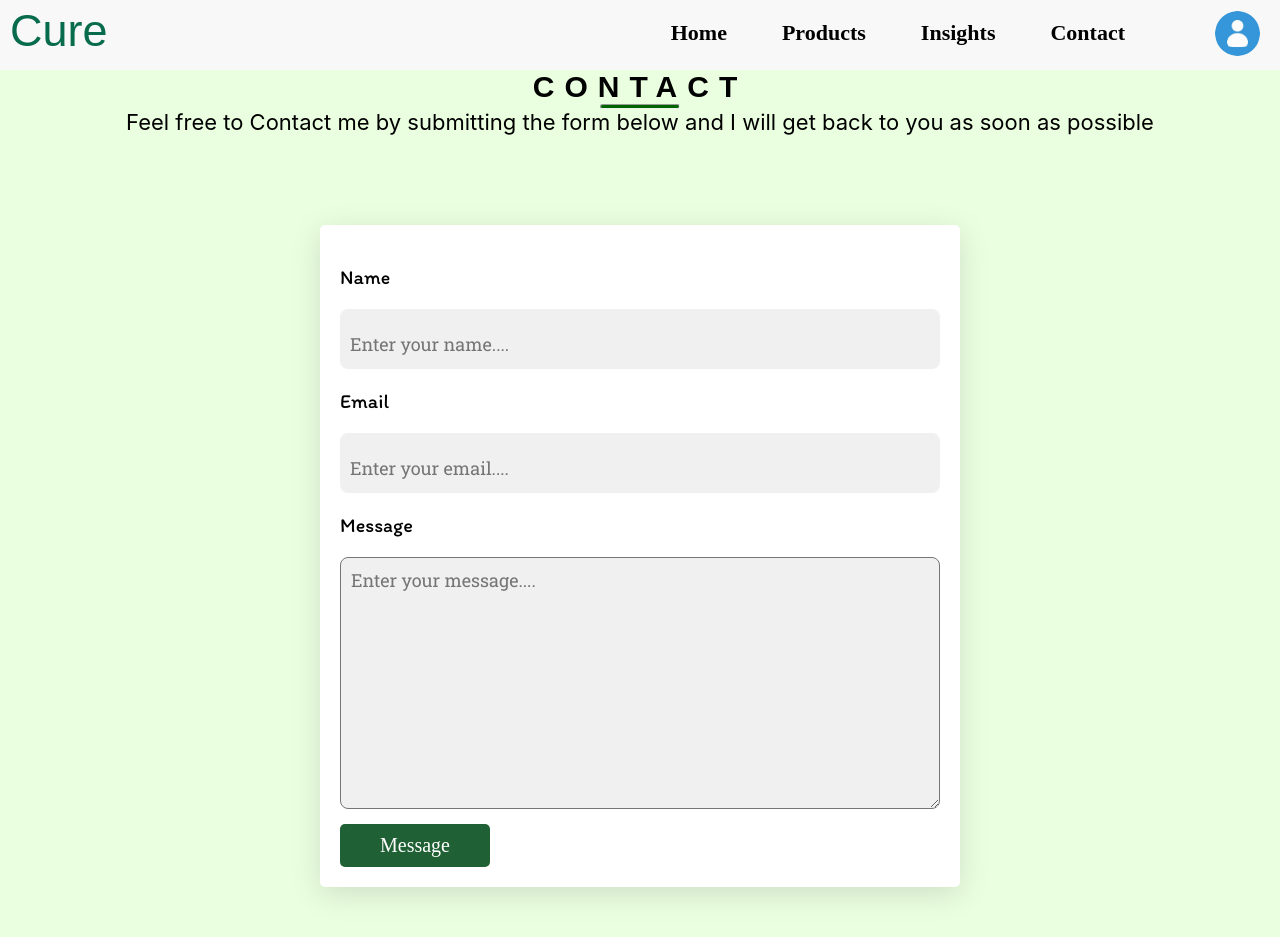
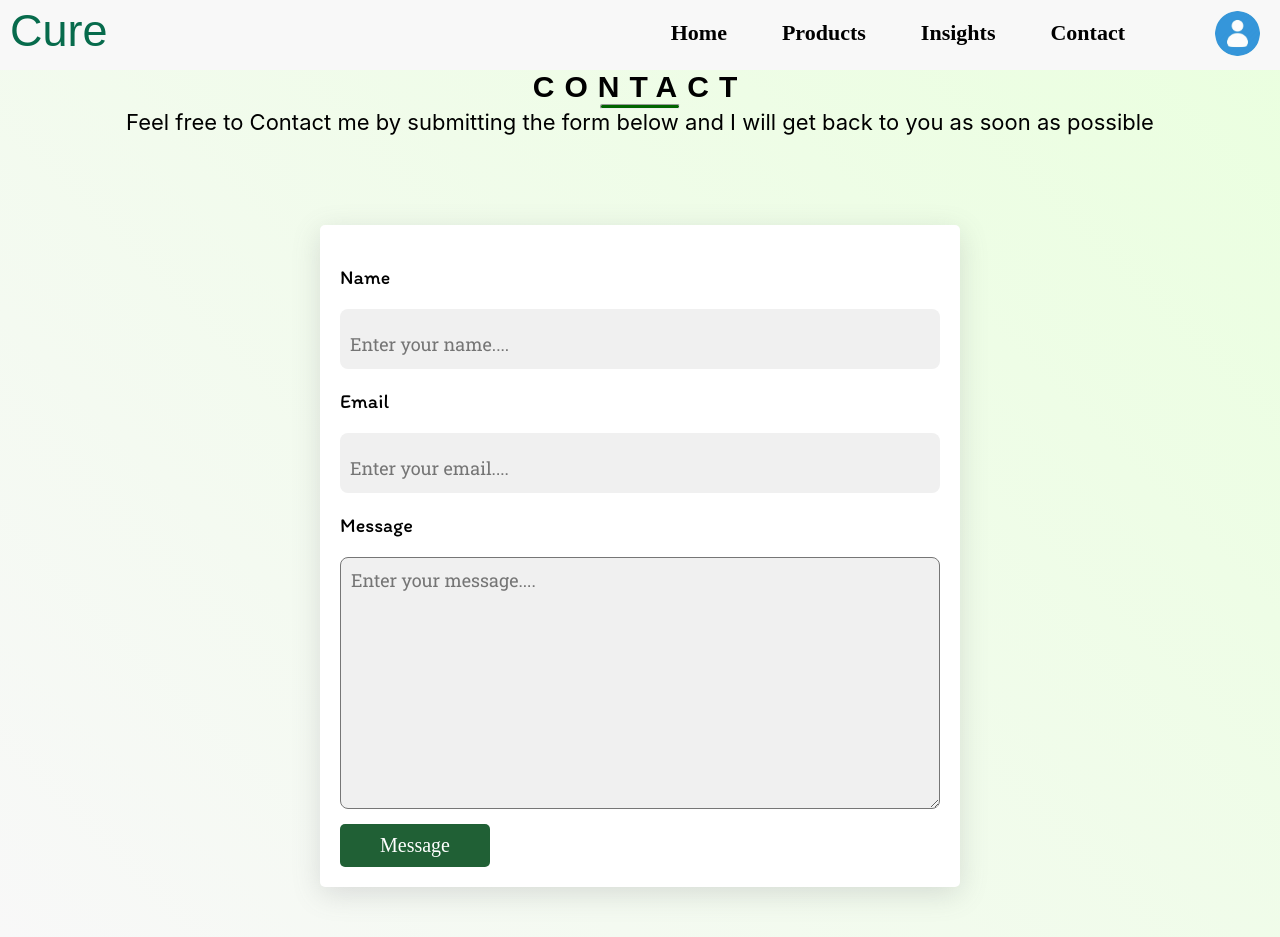
Before and after one commit to 277pawan/Cure, a React (Create React App) app: page /Contact in a window 1280 px wide. Built offline with nearby package versions, Linux system fonts and the light colour scheme.

Commit message:
thinkable

```diff
--- a/src/Component/Contact/Contact.css
+++ b/src/Component/Contact/Contact.css
@@ -4,7 +4,7 @@
     flex-direction: column;
     justify-content: center;
     align-items: center;
-    background: linear-gradient(to right,#eaffdf,#eaffdf) ;
+    background: linear-gradient(45deg,#f8f8f8,#eaffdf) ;
     z-index: 2;
 }
 .sucess {
```
